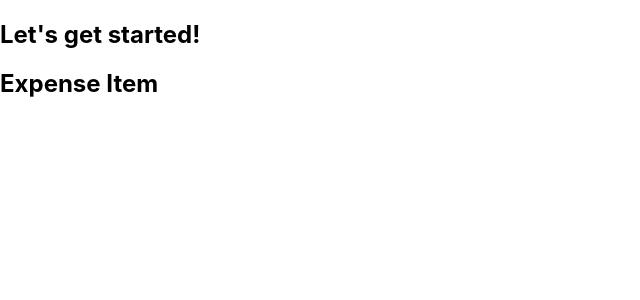
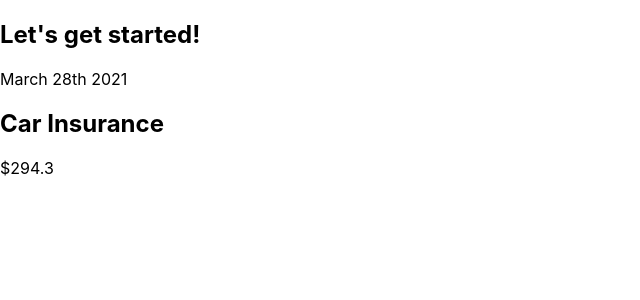
Before and after one commit to Mudath-thir-HM/new-react-folder, a React (Create React App) app: page / in a window 1280 px wide. Shown: the top 300 px of the page, without its empty margins (0-640 px from the left). Built offline with nearby package versions, Linux system fonts and the light colour scheme.

Commit message:
added the expense component

```diff
--- a/src/components/ExpenseItem.js
+++ b/src/components/ExpenseItem.js
@@ -1,5 +1,13 @@
 function ExpenseItem(){
-    return <h2>Expense Item</h2>
+    return (
+        <div>
+            <div>March 28th 2021</div>
+            <div>
+                <h2>Car Insurance</h2>
+                <div>$294.3</div>
+            </div>
+        </div>
+    )
 };
 
 export default ExpenseItem;
```
